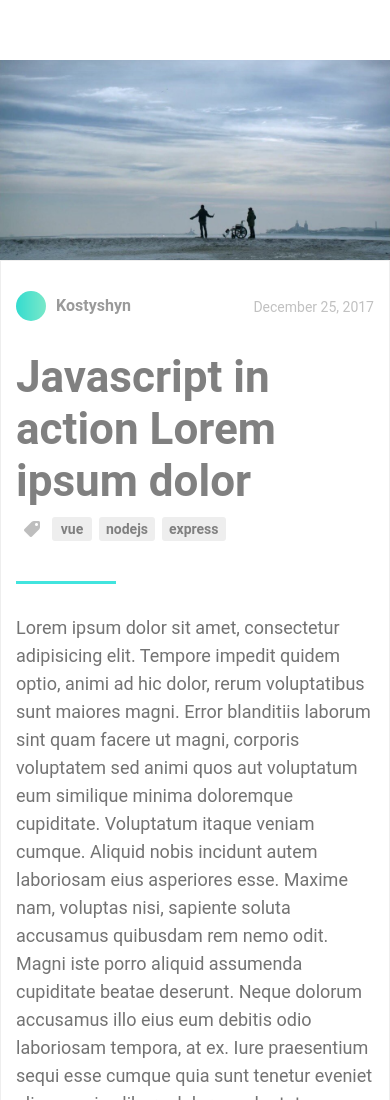
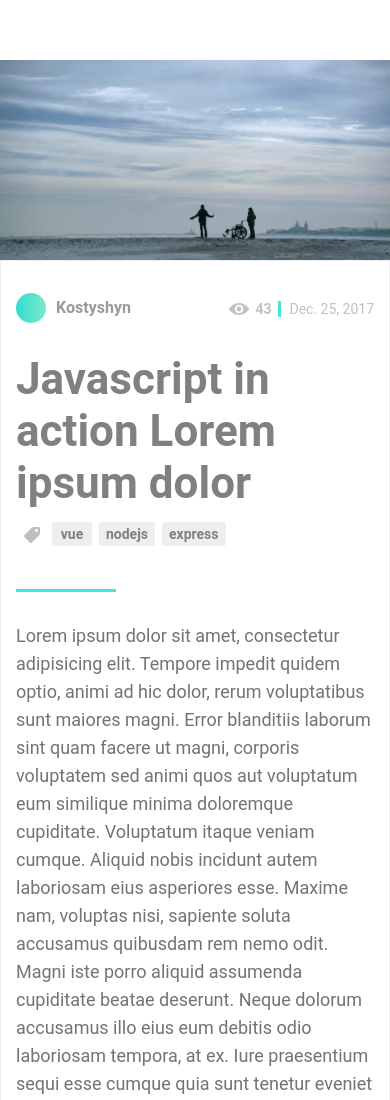
Before and after one commit to 10Volo/Blog-UI-Kit, a website: page app/post.html in a window 390 px wide. Shown: the top 1100 px of the page. Drawn offline with Linux system fonts and the light colour scheme.

Commit message:
post styling2 view icon

```diff
--- a/app/css/style.css
+++ b/app/css/style.css
@@ -226,7 +226,7 @@ aside {
 	color: grey;
 	font-weight: bold;
 	border-radius: 3px;
-	margin-right: 3px;
+	margin: 3px 3px 3px 0px;
 	background-color: #eee;
 	/*background-color: #d8d8d8;*/
 	/*background-color: #40e0d0;*/
@@ -418,13 +418,29 @@ aside {
 .post-header {
 	padding: 50px 30px;
 }
-.post-date-wrapper {
+.post-date-view-wrapper {
 	float: right;
 	/*padding: 10px 15px;*/
 	padding-top: 5px;
 
 }
-.post-date-wrapper .post-date p {
+.post-date-view-wrapper .post-date {
+	display: inline-block;
+	border-left:  3px solid #41e4de;
+	padding-left: 8px;
+}
+.post-date-view-wrapper .post-date .short-date {
+	display: none;
+}
+.post-date-view-wrapper .post-view {
+	margin: 0px;
+	margin-right: 3px;
+	float: none;
+}
+.post-date-view-wrapper .post-view .view-icon {
+	margin-bottom: -3px;
+}
+.post-date-view-wrapper .post-date p {
 	font-size: 16px;
 }
 .post-title {
@@ -434,11 +450,13 @@ aside {
 	color: grey;
 }
 .post-tags {
+	display: inline-block;
+	max-width: 320px;
 	margin-top: 10px;
 	/*display: none;*/
 }
 .post-tags .icon {
-	margin: 0px 8px -3px 8px;
+	margin: 0px 8px -4px 8px;
 }
 .post-tags .icon.tag-icon {
 	opacity: .25;
@@ -525,11 +543,23 @@ aside {
 	.post-title {
 		font-size: 22px;
 	}
-	.post-date-wrapper {
+	.post-header .post-author {
+		margin-top: 2px;
+	}
+	.post-date-view-wrapper {
 		padding-top: 8px;
 
 	}
-	.post-date-wrapper .post-date p {
+	.post-date-view-wrapper .post-date p {
+		font-size: 14px;
+	}
+	.post-date-view-wrapper .post-date .short-date {
+		display: block;
+	}
+	.post-date-view-wrapper .post-date .full-date {
+		display: none;
+	}
+	.post-date-view-wrapper .post-view {
 		font-size: 14px;
 	}
 }
--- a/app/post.html
+++ b/app/post.html
@@ -45,9 +45,18 @@
 								</div>
 							</a>
 						</div>
-						<div class="post-date-wrapper">
+						<div class="post-date-view-wrapper">
+							<div class="post-view">
+								<span class="icon view-icon">
+
+								</span>
+								<span class="count">
+									43
+								</span>
+							</div>
 							<div class="post-date">
-								<p>December 25, 2017</p>
+								<p class="short-date">Dec. 25, 2017</p>
+								<p class="full-date">December 25, 2017</p>
 							</div>
 						</div>
 						<div class="post-title">
```
Also changed, not shown: dist/style.min.css.
